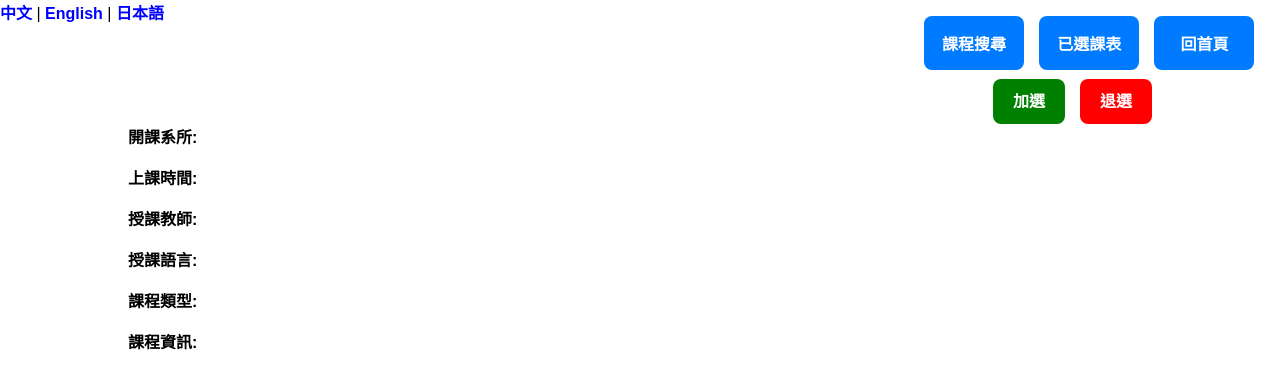
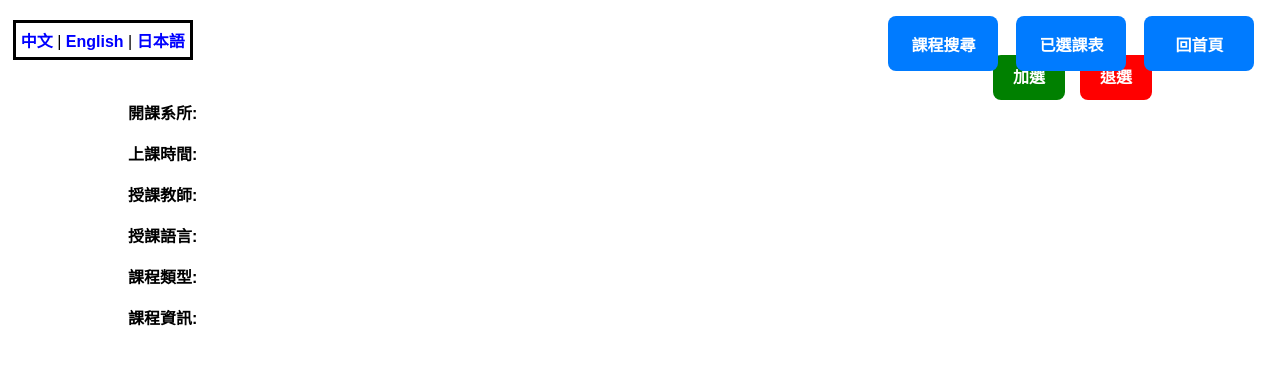
Before and after one commit to Fonzzznkk/D1149665, a Django app: template software/mysite/myapp/templates/myapp/course_detail.html in a window 1280 px wide. Shown: the top 389 px of the page. Run offline with Django 5.2, Linux system fonts and the light colour scheme; the template is opened without the code that fills it, so the values that code supplies are empty.

Commit message:
update page style

```diff
--- a/software/mysite/myapp/templates/myapp/course_detail.html
+++ b/software/mysite/myapp/templates/myapp/course_detail.html
@@ -12,10 +12,17 @@
             margin: 0;
         }
         /*語言*/
+        .language {
+            position: absolute;
+            left: 1%;
+            border: solid;
+            padding: 5px;
+        }
         .language a {
             color: blue;
             text-decoration: none;
             font-weight: bold;
+            transition: 0.3s;
         }
         .language a:hover {
             color: red;
@@ -24,13 +31,15 @@
         .func {
             position: absolute;
             top: 2%;
+            display: flex;
             text-align: center;
+            justify-content: center;
             align-items: center;
+            width: 110px;
+            height: 55px;
             color: white;
             font-weight: bold;
             background-color: #007bff;
-            width: 70px;
-            padding: 15px;
             border-radius: 8px;
             transition: 0.3s;
             cursor: pointer;
@@ -45,11 +54,11 @@
         }
         /*已選課表*/
         .selected {
-            right: 11%;
+            right: 12%;
         }
         /*課程查詢*/
         .search {
-            right: 20%;
+            right: 22%;
         }
         /*課程資訊*/
         .container {
@@ -63,8 +72,8 @@
         .container h1 {
             position: relative;
             text-align: center;
-            width: auto;
-            margin: 0;
+            width: fit-content;
+            margin: 0 auto;
         }
         .button {
             position: relative;
```
Also changed, not shown: software/mysite/myapp/templates/myapp/coursesearch.html (+13 -3 lines), software/mysite/myapp/templates/myapp/homepage.html (+6 -2 lines), software/mysite/myapp/templates/myapp/selected_courses.html (+14 -3 lines).
